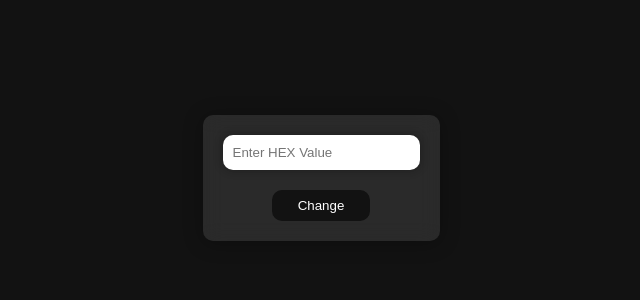
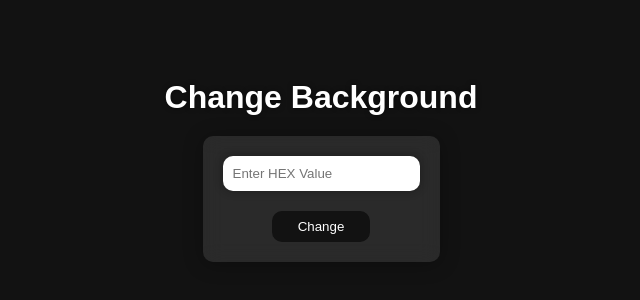
Before and after one commit to bilal0558/Color-Changer, a plain HTML site: page index.html in a window 1280 px wide. Shown: the part 230-530 px from the top of the page, without its empty margins (319-959 px from the left). Drawn offline with Linux system fonts and the light colour scheme.

Commit message:
Heading added

```diff
--- a/index.html
+++ b/index.html
@@ -10,6 +10,7 @@
 <body id="body">
 
     <div class="container">
+	<h1>Change Background</h1>
         <div class="box">
             <form action="">
                 <input type="text" id="colorVal" maxlength="6" placeholder="Enter HEX Value">
--- a/style.css
+++ b/style.css
@@ -1,13 +1,27 @@
+*{
+    margin: 0;
+    padding: 0;
+    box-sizing: border-box;
+    font-family: sans-serif;
+}
+
 body{
     background: #121212;
+    color: #FFFFFF;
 }
 
 .container{
-    display: grid;
+    display: flex;
+    flex-direction: column;
     justify-content: center;
     align-items: center;
     height: 100vh;
 
+}
+
+h1{
+    margin: 0px 0px 20px 0px;
+    text-shadow: 0px 0px 5px rgba(0, 0, 0, .5);
 }
 
 .box{
```
